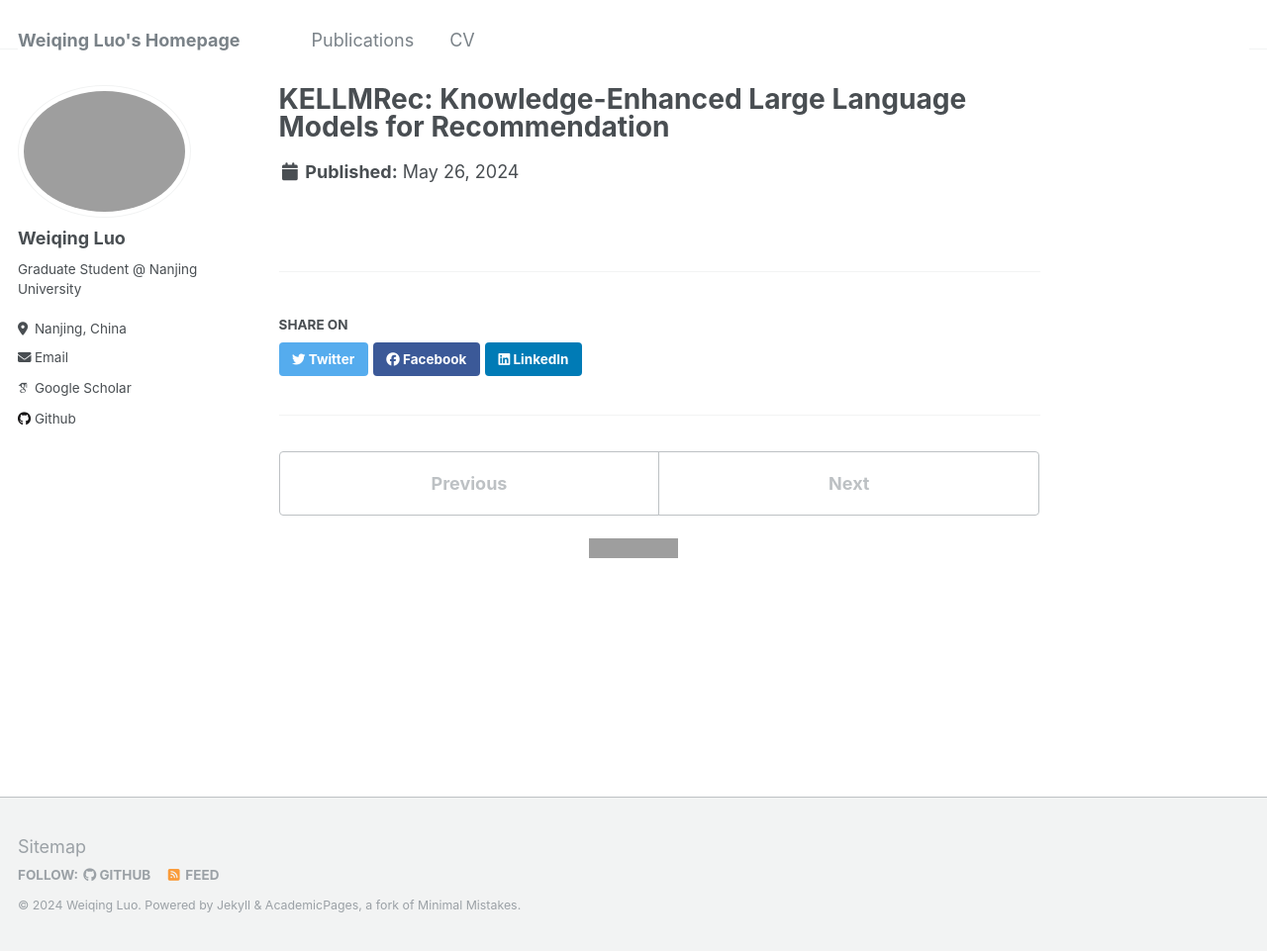
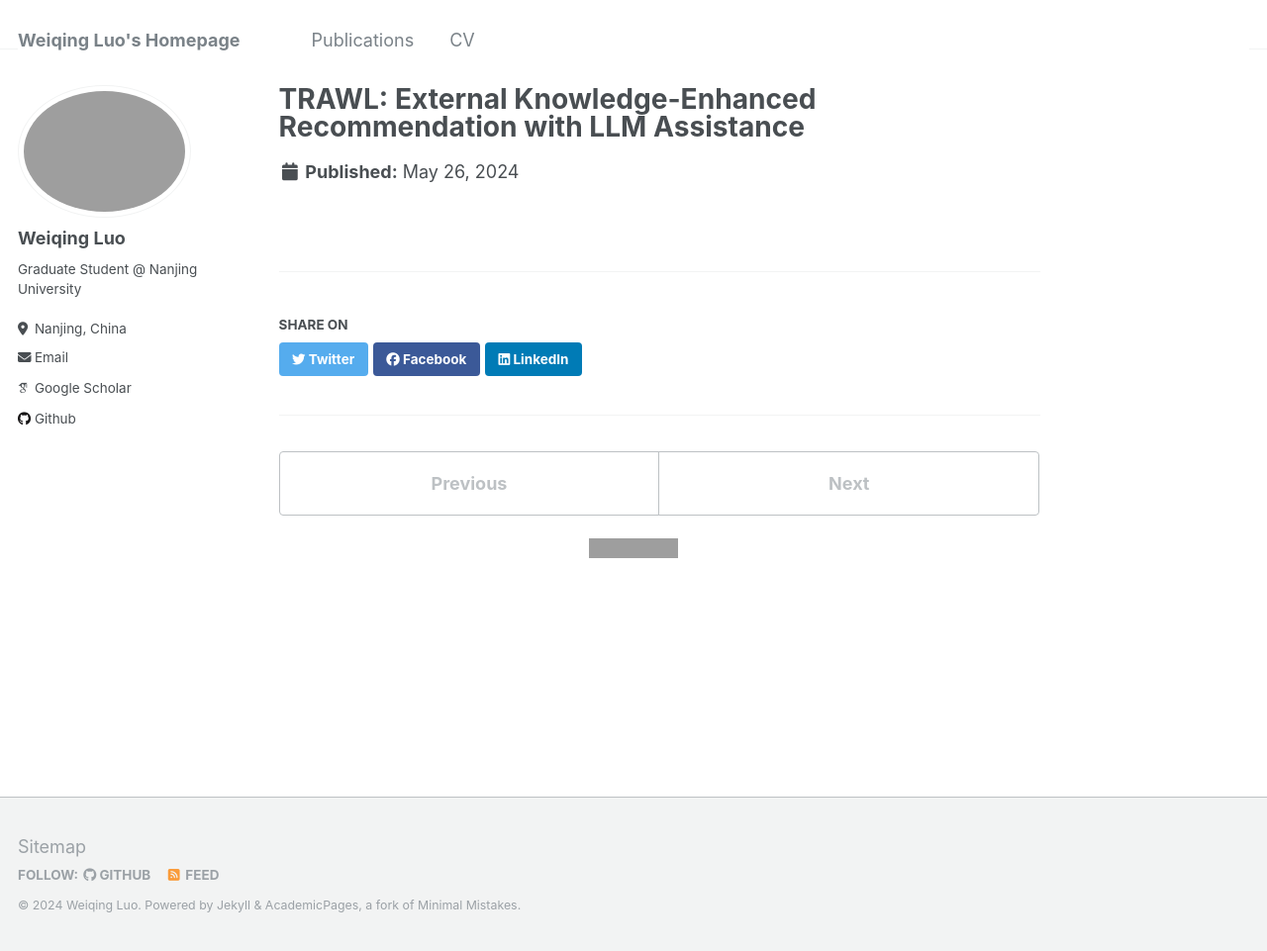
Before and after one commit to Hcnaeg/Hcnaeg.github.io, a Jekyll site: the page built from _publications/2024-preprint-trawl.md, in a window 1280 px wide and 961 px high. Shown: the whole window at 99% size. Built offline with Jekyll 4.4.1, drawn with Linux system fonts in a browser that asks for light colours; some web fonts are replaced; grey boxes are pictures that could not be loaded.

Commit message:
update preprint

```diff
--- a/_publications/2024-preprint-kellmrec.md
+++ b/_publications/2024-preprint-trawl.md
@@ -1,11 +1,11 @@
 ---
-title: "KELLMRec: Knowledge-Enhanced Large Language Models for Recommendation"
+title: "TRAWL: External Knowledge-Enhanced Recommendation with LLM Assistance"
 collection: publications
 excerpt: '<u><b>Weiqing Luo</b></u>, Chonggang Song, Lingling Yi, Gong Cheng.'
 time: '2024'
 # <!-- date: 2022-11-01 -->
 # venue: 'The 47th International ACM SIGIR Conference on Research and Development in Information Retrieval'
-paperurl: '/files/2024_arxiv_KELLMRec.pdf'
+paperurl: '/files/2024_arxiv_TRAWL.pdf'
 # codeurl: 'https://github.com/nju-websoft/ACORDAR-2'
 short: 'Preprint 2024'
 ---
```
Also changed, not shown: _pages/about.md (+1 -1 lines), 2 other files.
